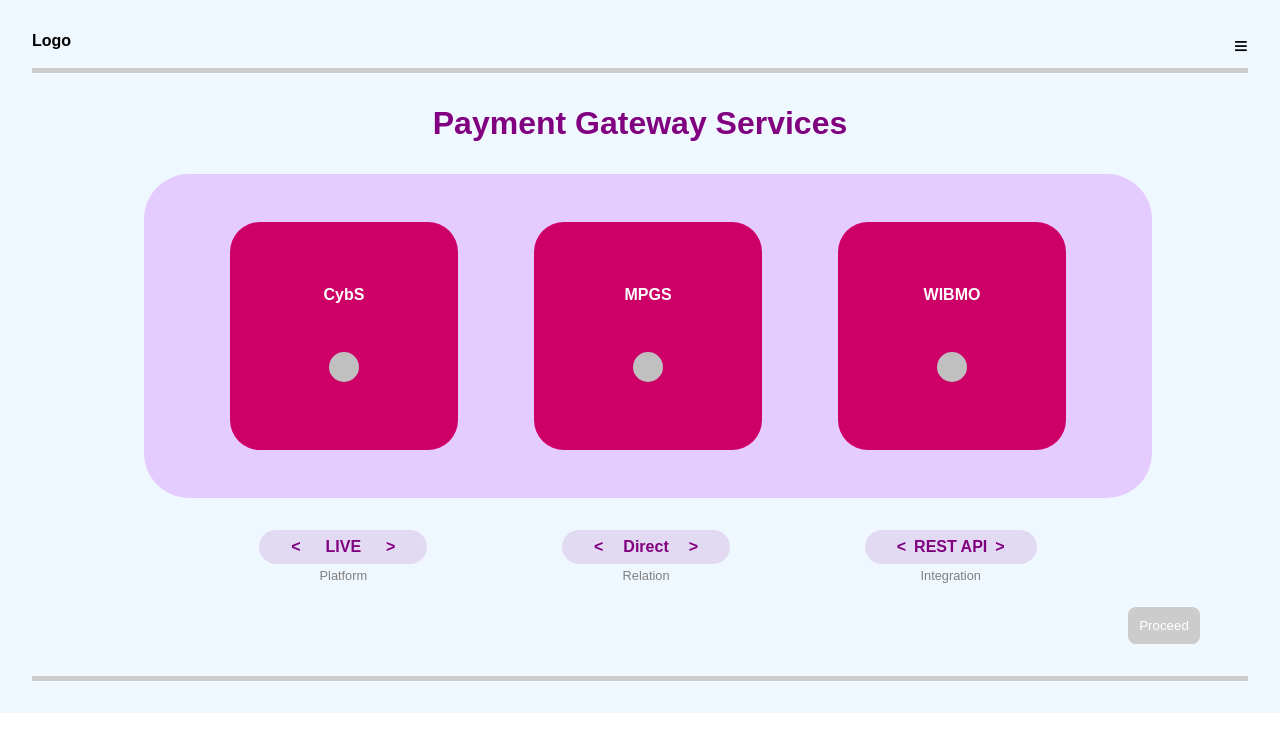
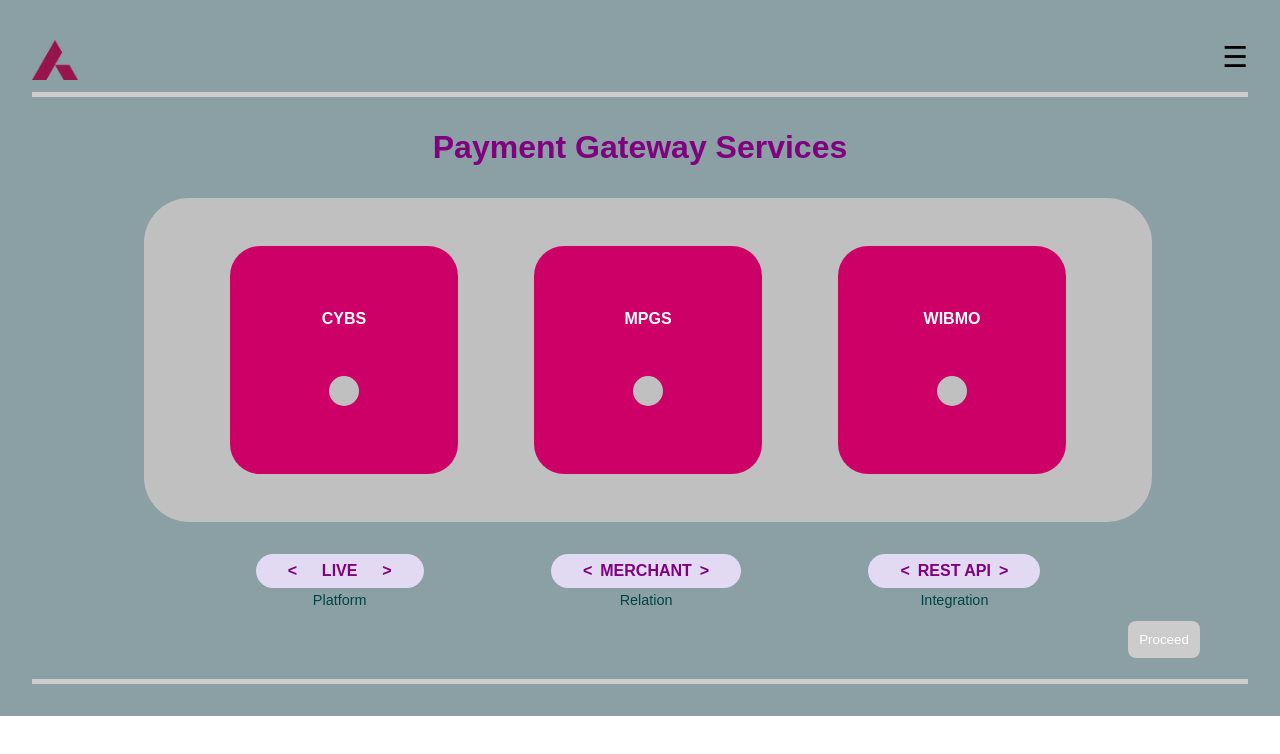
Before and after one commit to srikanta1998/PaymentGatewayFrontend, a React (Create React App) app: page /homepage in a window 1280 px wide. Shown: the top 754 px of the page. Built offline with nearby package versions, Linux system fonts and the light colour scheme.

Commit message:
Axis logo, complete menu bar, added visual apperance added

```diff
--- a/package.json
+++ b/package.json
@@ -7,9 +7,12 @@
     "@testing-library/jest-dom": "^6.6.3",
     "@testing-library/react": "^16.3.0",
     "@testing-library/user-event": "^13.5.0",
+    "axios": "^1.9.0",
+    "framer-motion": "^12.9.4",
     "payment_gateway_frontend": "file:",
     "react": "^19.1.0",
     "react-dom": "^19.1.0",
+    "react-router-dom": "^7.5.3",
     "react-scripts": "5.0.1",
     "web-vitals": "^2.1.4"
   },
--- a/src/Components/HomePage.js
+++ b/src/Components/HomePage.js
@@ -1,9 +1,13 @@
 import React, { useState } from 'react';
+import { motion, AnimatePresence } from 'framer-motion';
 import { useNavigate } from 'react-router-dom';
+import '../NavbarWithSlideMenu.css';
+import logo from '../Assets/AXIS_LOGO.png';
+import axios from 'axios';
 
-const gateways = ['CybS', 'MPGS', 'WIBMO'];
+const gateways = ['CYBS', 'MPGS', 'WIBMO'];
 const modes = ['LIVE', 'TEST'];
-const integrations = ['Direct', 'Aggregator'];
+const integrations = ['MERCHANT', 'AGGREGATOR'];
 const apiTypes = ['REST API', 'SOAP API'];
 
 export const HomePage = () => {
@@ -13,6 +17,8 @@
   const [modeIndex, setModeIndex] = useState(0);
   const [integrationIndex, setIntegrationIndex] = useState(0);
   const [apiTypeIndex, setApiTypeIndex] = useState(0);
+
+  const [isOpen, setIsOpen] = useState(false);
 
   const handleProceed = () => {
     if (!selectedGateway) return;
@@ -32,15 +38,40 @@
   };
 
   return (
-    <div style={{ padding: '2rem',backgroundColor: '#F0F8FF', fontFamily: 'sans-serif' }}>
-      <div style={{ borderBottom: '5px solid #ccc', paddingBottom: '0.5rem', display: 'flex', justifyContent: 'space-between' }}>
-        <div><strong>Logo</strong></div>
-        <div style={{ fontSize: '1.5rem' }}>≡</div>
+    <div style={{ padding: '2rem',backgroundColor: '#8ba0a4', fontFamily: 'sans-serif' }}>
+      <div style={{ borderBottom: '5px solid #ccc', paddingBottom: '0.5rem', display: 'flex', justifyContent: 'space-between', marginTop: '0.5rem' }}>
+        <div>
+        <img src={logo} alt="Logo" style={{ height: '40px' }} />
+        </div>
+
+
+        <div className="menu-icon" onClick={() => setIsOpen(!isOpen)}>
+        ☰
+      </div>
+
+      <AnimatePresence>
+        {isOpen && (
+          <motion.div
+            className="side-menu"
+            initial={{ x: '100%' }}
+            animate={{ x: 0 }}
+            exit={{ x: '100%' }}
+            transition={{ type: 'spring', stiffness: 300, damping: 30 }}
+          >
+            <ul>
+              <li onClick={() => setIsOpen(false)}>Home</li>
+              <li onClick={() => setIsOpen(false)}>About</li>
+              <li onClick={() => setIsOpen(false)}>Settings</li>
+              <li onClick={() => setIsOpen(false)}>Logout</li>
+            </ul>
+          </motion.div>
+        )}
+      </AnimatePresence>
       </div>
 
       <h1 style={{ textAlign: 'center', fontSize: '2rem', margin: '2rem 0', color: 'purple' }}>Payment Gateway Services</h1>
 
-      <div style={{ border: '3px',backgroundColor: '#e5ccff', borderRadius: '45px', padding: '3rem', display: 'flex',color:'white', justifyContent: 'space-around', margin: '2rem 0', marginRight: '6rem', marginLeft: '7rem' }}>
+      <div style={{ border: '3px', backgroundColor: '#c0c0c0', borderRadius: '45px', padding: '3rem', display: 'flex',color:'white', justifyContent: 'space-around', margin: '2rem 0', marginRight: '6rem', marginLeft: '7rem' }}>
         {gateways.map(gw => (
           <div key={gw} onClick={() => setSelectedGateway(gw)} style={{
             border: '2px',
@@ -50,6 +81,7 @@
             textAlign: 'center',
             cursor: 'pointer',
             backgroundColor: selectedGateway === gw ? '#99004c' : '#cc0066',
+
           }}>
             <div style={{ fontWeight: 'bold' }}>{gw}</div>
             <div style={{ marginTop: '3rem' }}>
@@ -65,7 +97,7 @@
         ))}
       </div>
 
-      <div style={{ display: 'flex', justifyContent: 'space-around', marginBottom: '1.5rem', marginRight: '9rem', marginLeft: '10rem' }}>
+      <div style={{ display: 'flex', justifyContent: 'space-around', marginBottom: '0.8rem', marginRight: '9rem', marginLeft: '10rem' }}>
         <div style={{ textAlign: 'center' }}>
           <div style={buttonStyle}>
             <span style={arrowStyle} onClick={() => changeOption(setModeIndex, modeIndex, modes, -1)}>&lt;</span>
@@ -109,7 +141,7 @@
           Proceed
         </button>
       </div>
-      <div style={{ borderBottom: '5px solid #ccc', paddingBottom: '2rem', display: 'flex', justifyContent: 'space-between' }}></div>
+      <div style={{ borderBottom: '5px solid #ccc',marginTop: '0.8rem', paddingBottom: '0.5rem', display: 'flex', justifyContent: 'space-between' }}></div>
     </div>
   );
 };
@@ -132,7 +164,7 @@
 };
 
 const descriptionStyle = {
-  color: 'gray',
-  fontSize: '0.8rem',
+  color: '#004343',
+  fontSize: '0.9rem',
   marginTop: '0.25rem'
 };
--- /dev/null
+++ b/src/NavbarWithSlideMenu.css
@@ -0,0 +1,47 @@
+.navbar {
+    display: flex;
+    justify-content: space-between;
+    padding: 1rem;
+    background: #f0f4f8;
+    position: relative;
+  }
+
+  .menu-icon {
+    font-size: 1.8rem;
+    cursor: pointer;
+    user-select: none;
+  }
+
+  .side-menu {
+    position: absolute;
+    top: 14.5%;
+    right: 0.5%;
+    width: 50px;
+    height: 18vh;
+    box-shadow: -12px 0 15px rgba(0, 0, 0, 0.1);
+    padding: 2rem;
+    z-index: 1000;
+    background-color:#c0c0c0;
+    color: purple;
+    border-radius: 4%;
+  }
+
+  .side-menu ul {
+    list-style: none;
+    padding: 0;
+
+  }
+
+  .side-menu li {
+
+    cursor: pointer;
+    font-weight: bold;
+    padding: 0.5rem; /* Optional padding for better click area */
+    width: 120%; /* Ensures the li takes up full width */
+
+  }
+  .side-menu li:hover {
+    background-color: #dfe6e9; /* Light gray */
+    color: #d74a49; /* 2d3436 Dark gray text */
+
+  }
```
Also changed, not shown: src/Assets/AXIS_LOGO.png (added), 1 other file (tests, documents, lock files or other folders).
